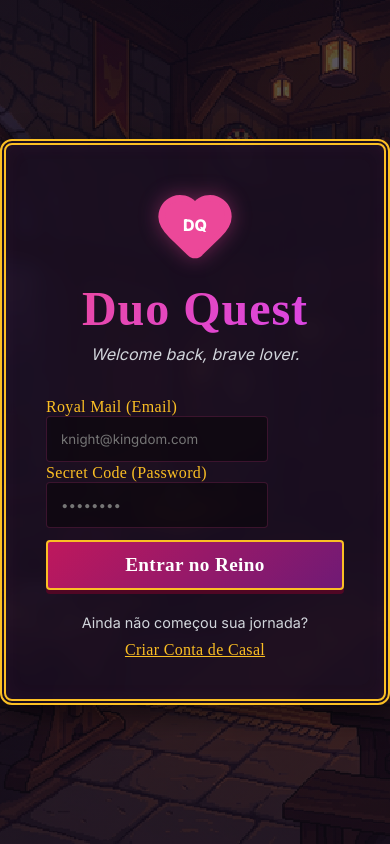
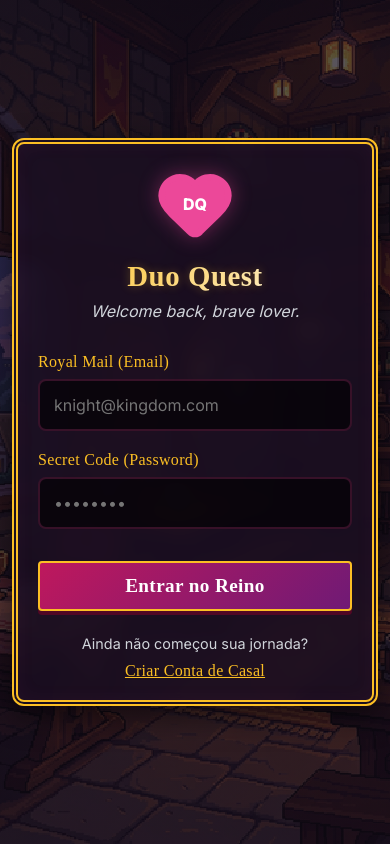
Before and after one commit to arturrinaldi/couple-rpg, a React (Vite) app: page /couple-rpg/login in a window 390 px wide. Built offline with nearby package versions, Linux system fonts and the light colour scheme; no server answers.

Commit message:
🏰 RPG Update: Mobile alignment, Notifications & Email Linking

```diff
--- a/src/pages/Dashboard.jsx
+++ b/src/pages/Dashboard.jsx
@@ -6,7 +6,29 @@ import { supabase } from '../lib/supabase';
 
 const Dashboard = () => {
   const { profile, user } = useAuth();
+  const [notifications, setNotifications] = React.useState([]);
   const navigate = useNavigate();
+
+  React.useEffect(() => {
+    if (user) {
+      fetchNotifications();
+    }
+  }, [user]);
+
+  const fetchNotifications = async () => {
+    const { data } = await supabase
+      .from('notifications')
+      .select('*')
+      .eq('user_id', user.id)
+      .eq('read', false)
+      .order('created_at', { ascending: false });
+    if (data) setNotifications(data);
+  };
+
+  const markAsRead = async (id) => {
+    await supabase.from('notifications').update({ read: true }).eq('id', id);
+    setNotifications(notifications.filter(n => n.id !== id));
+  };
 
   const handleLogout = async () => {
     await supabase.auth.signOut();
@@ -29,18 +51,38 @@ const Dashboard = () => {
         </div>
       </nav>
 
+      {/* Notifications Alert */}
+      {notifications.length > 0 && (
+        <div style={{ marginBottom: '24px' }}>
+          {notifications.map(n => (
+            <div key={n.id} className="glass-card fade-in" style={{ padding: '16px', borderLeft: '6px solid var(--medieval-gold)', display: 'flex', justifyContent: 'space-between', alignItems: 'center', background: 'rgba(251, 191, 36, 0.1)', marginBottom: '10px' }}>
+              <div style={{ display: 'flex', alignItems: 'center', gap: '12px' }}>
+                <Sword size={18} color="var(--medieval-gold)" />
+                <p className="medieval-font" style={{ fontSize: '0.9rem', color: 'var(--medieval-gold)' }}>{n.message}</p>
+              </div>
+              <button
+                onClick={() => markAsRead(n.id)}
+                style={{ background: 'none', border: 'none', color: 'var(--text-dim)', cursor: 'pointer', fontSize: '1.2rem' }}
+              >
+                ×
+              </button>
+            </div>
+          ))}
+        </div>
+      )}
+
       <div className="glass-card fade-in" style={{ padding: '30px', marginBottom: '32px', border: '4px solid var(--medieval-stone)', position: 'relative', overflow: 'visible' }}>
         <div style={{ position: 'absolute', top: '-15px', right: '20px', background: 'var(--medieval-gold)', color: '#000', padding: '4px 12px', borderRadius: '4px', fontWeight: 900, fontFamily: 'MedievalSharp', boxShadow: '0 4px 0 #b45309' }}>
           LVL {profile?.level || 1}
         </div>
 
-        <div style={{ display: 'flex', alignItems: 'center', gap: '24px', marginBottom: '24px' }}>
+        <div style={{ display: 'flex', alignItems: 'center', gap: '24px', marginBottom: '24px', flexWrap: 'wrap' }}>
           <div style={{ position: 'relative' }}>
             <div style={{ width: '90px', height: '90px', borderRadius: '12px', background: 'var(--medieval-stone)', border: '4px solid var(--medieval-gold)', display: 'flex', alignItems: 'center', justifyContent: 'center', fontSize: '2.5rem', boxShadow: 'inset 0 0 15px rgba(0,0,0,0.5)' }}>
               {profile?.avatar_url ? <img src={profile.avatar_url} alt="Avatar" style={{ width: '100%', height: '100%', borderRadius: '8px' }} /> : '🧙‍♂️'}
             </div>
           </div>
-          <div>
+          <div style={{ minWidth: '200px' }}>
             <h2 className="medieval-font" style={{ fontSize: '1.8rem', color: 'var(--medieval-gold)', marginBottom: '4px' }}>{profile?.username || user?.email?.split('@')[0]}</h2>
             <p style={{ color: 'var(--primary)', fontWeight: 700, fontSize: '0.9rem', display: 'flex', alignItems: 'center', gap: '6px' }}>
               <Heart size={14} fill="currentColor" /> Eternal Partner
--- a/src/pages/Login.jsx
+++ b/src/pages/Login.jsx
@@ -38,12 +38,20 @@ const Login = () => {
     if (error) {
       setError(error.message);
     } else {
-      // Since email confirmation is disabled, user is auto-logged in or can login immediately
+      // Create profile record with email
       if (data?.user) {
-         navigate('/');
+        await supabase.from('profiles').upsert({
+          id: data.user.id,
+          email: email,
+          username: email.split('@')[0],
+          level: 1,
+          xp: 0,
+          coins: 0
+        });
+        navigate('/');
       } else {
-         setError("Conta criada com sucesso! Você já pode entrar.");
-         setIsSignUp(false);
+        setError("Conta criada com sucesso! Você já pode entrar.");
+        setIsSignUp(false);
       }
     }
     setLoading(false);
--- a/src/pages/Profile.jsx
+++ b/src/pages/Profile.jsx
@@ -6,10 +6,17 @@ import { useNavigate } from 'react-router-dom';
 
 const Profile = () => {
   const { profile, user, refreshProfile } = useAuth();
-  const [partnerUsername, setPartnerUsername] = useState('');
-  const [username, setUsername] = useState(profile?.username || '');
+  const [partnerEmail, setPartnerEmail] = useState('');
+  const [username, setUsername] = useState('');
   const [loading, setLoading] = useState(false);
   const navigate = useNavigate();
+
+  // Fix: Sync username when profile loads
+  React.useEffect(() => {
+    if (profile?.username && !username) {
+      setUsername(profile.username);
+    }
+  }, [profile]);
 
   const handleUpdateProfile = async (e) => {
     e.preventDefault();
@@ -35,17 +42,17 @@ const Profile = () => {
     e.preventDefault();
     setLoading(true);
 
-    // Find partner by username
+    // Find partner by email
     const { data: partner, error: findError } = await supabase
       .from('profiles')
       .select('id')
-      .eq('username', partnerUsername)
+      .eq('email', partnerEmail)
       .single();
 
     if (findError) {
-      alert('Partner not found. Make sure they created an account and set a username.');
+      alert('Parceiro não encontrado. Verifique se o e-mail está correto e se ele já criou uma conta.');
     } else if (partner.id === user.id) {
-      alert("You can't be your own partner! (Or can you... but not in this app)");
+      alert("Você não pode ser seu próprio parceiro!");
     } else {
       const { error: updateError } = await supabase
         .from('profiles')
@@ -54,7 +61,7 @@ const Profile = () => {
 
       if (updateError) alert(updateError.message);
       else {
-        alert('Partner linked successfully!');
+        alert('Parceiro vinculado com sucesso!');
         refreshProfile();
       }
     }
@@ -105,14 +112,14 @@ const Profile = () => {
           </div>
         ) : (
           <form onSubmit={handleLinkPartner}>
-            <p style={{ color: 'var(--text-dim)', fontSize: '1rem', marginBottom: '20px', fontStyle: 'italic' }}>Digite o nome de aventureiro do seu parceiro para unirem suas forças.</p>
+            <p style={{ color: 'var(--text-dim)', fontSize: '1rem', marginBottom: '20px', fontStyle: 'italic' }}>Digite o e-mail de cadastro do seu parceiro para unirem suas forças.</p>
             <div className="input-group">
-              <label className="medieval-font">Nome do Parceiro</label>
+              <label className="medieval-font">E-mail do Parceiro</label>
               <input
-                type="text"
-                value={partnerUsername}
-                onChange={(e) => setPartnerUsername(e.target.value)}
-                placeholder="Ex: Nome que o parceiro escolheu"
+                type="email"
+                value={partnerEmail}
+                onChange={(e) => setPartnerEmail(e.target.value)}
+                placeholder="Ex: parceiro@reino.com"
                 required
               />
             </div>
--- a/src/pages/Quests.jsx
+++ b/src/pages/Quests.jsx
@@ -52,6 +52,17 @@ const Quests = () => {
 
     if (error) alert(error.message);
     else {
+      // Create notification for partner
+      try {
+        await supabase.from('notifications').insert([{
+          user_id: profile.partner_id,
+          message: `🛡️ Nova missão: ${newQuest.title}!`,
+          read: false
+        }]);
+      } catch (e) {
+        console.log("Notifications table not ready yet");
+      }
+
       setShowAddModal(false);
       setNewQuest({ title: '', description: '', xp: 10, coins: 5 });
       fetchQuests();
--- a/src/styles/global.css
+++ b/src/styles/global.css
@@ -11,12 +11,15 @@
   --glass-border: rgba(236, 72, 153, 0.2);
   --medieval-gold: #fbbf24;
   --medieval-stone: #2d1b33;
+  /* New Colors for better status */
+  --success: #10b981;
+  --error: #ef4444;
 }
 
-@font-face {
-  font-family: 'Medieval';
-  src: url('https://fonts.googleapis.com/css2?family=MedievalSharp&display=swap');
-}
+@import url('https://fonts.googleapis.com/css2?family=MedievalSharp&family=Inter:wght@400;700;900&display=swap');
+
+
+
 
 * {
   box-sizing: border-box;
@@ -39,9 +42,29 @@ body {
 }
 
 .medieval-font {
-  font-family: 'MedievalSharp', cursive;
+  font-family: 'MedievalSharp', cursive !important;
   letter-spacing: 0.02em;
 }
+
+.container {
+  width: 100%;
+  max-width: 500px;
+  margin: 0 auto;
+  padding: 20px;
+}
+
+@media (max-width: 480px) {
+  .container {
+    padding: 12px;
+  }
+
+  .glass-card {
+    padding: 20px !important;
+  }
+
+  h1 { font-size: 1.8rem !important; }
+}
+
 
 .glass-card {
   background: var(--bg-card);
@@ -72,24 +95,64 @@ body {
   filter: brightness(1.2);
 }
 
+.input-group {
+  display: flex;
+  flex-direction: column;
+  gap: 8px;
+  margin-bottom: 20px;
+  width: 100%;
+}
+
 .input-group label {
   color: var(--medieval-gold);
   font-family: 'MedievalSharp', cursive;
+  font-size: 1rem;
+  text-align: left;
 }
 
 .input-group input {
-  background: rgba(0,0,0,0.4);
-  border: 1px solid var(--glass-border);
-  border-radius: 4px;
+  background: rgba(0,0,0,0.6);
+  border: 2px solid var(--glass-border);
+  border-radius: 8px;
   padding: 14px;
+  color: white;
+  width: 100%;
+  font-size: 1rem;
+  transition: border-color 0.2s;
 }
 
+.input-group input:focus {
+  outline: none;
+  border-color: var(--primary);
+}
+
+
+
+.navbar {
+  display: flex;
+  justify-content: space-between;
+  align-items: center;
+  padding: 16px 20px;
+  position: sticky;
+  top: 0;
+  z-index: 100;
+  width: 100vw;
+  margin-left: -20px; /* Offset container padding */
+}
+
+@media (max-width: 480px) {
+  .navbar {
+    padding: 12px 16px;
+    margin-left: -12px;
+  }
+}
 
 .logo {
   font-size: 1.5rem;
   font-weight: 800;
-  background: linear-gradient(135deg, var(--primary), var(--secondary));
+  background: linear-gradient(135deg, var(--medieval-gold), #fff);
   background-clip: text;
   -webkit-background-clip: text;
   -webkit-text-fill-color: transparent;
+  text-shadow: 0 0 10px rgba(251, 191, 36, 0.3);
 }
```
